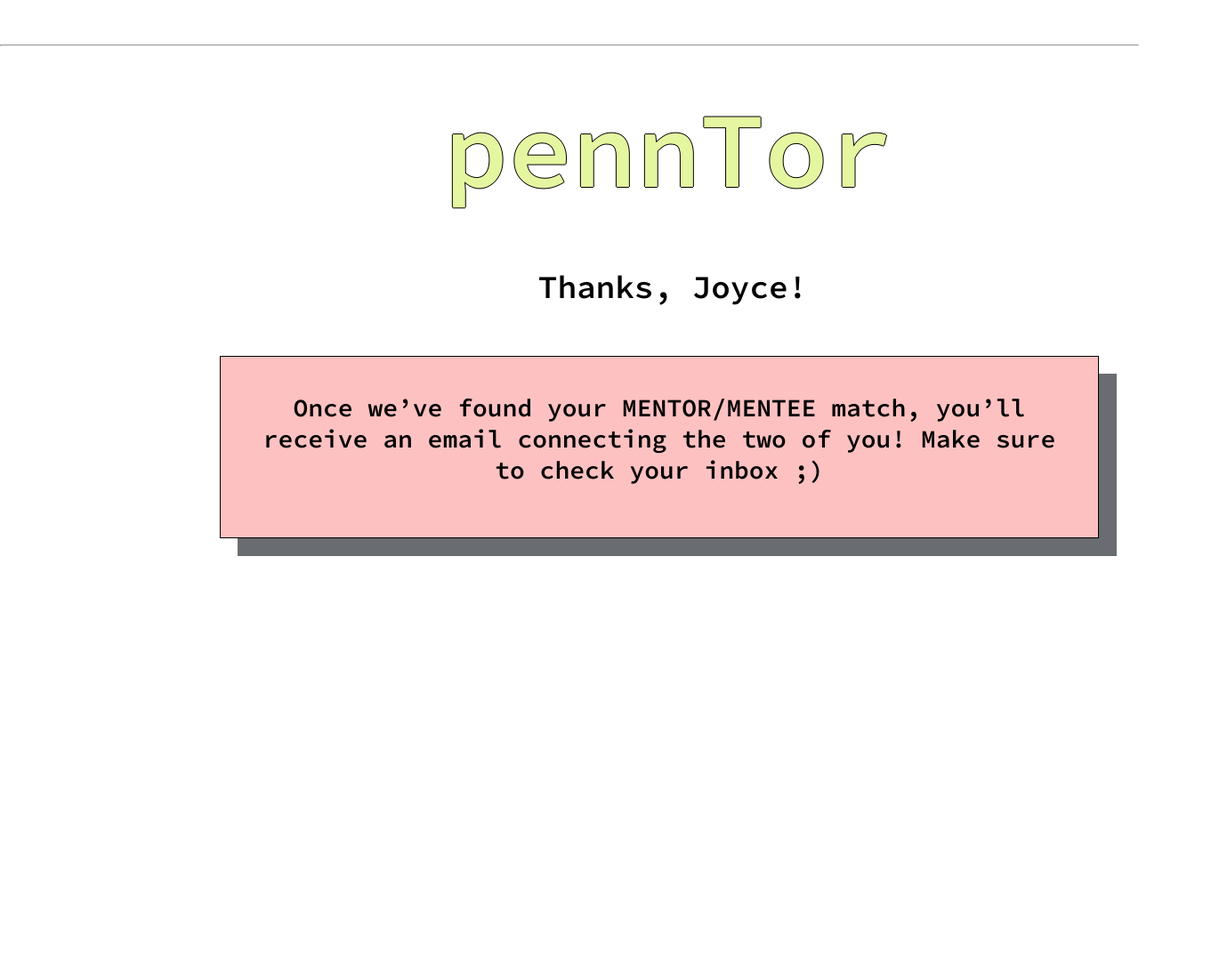
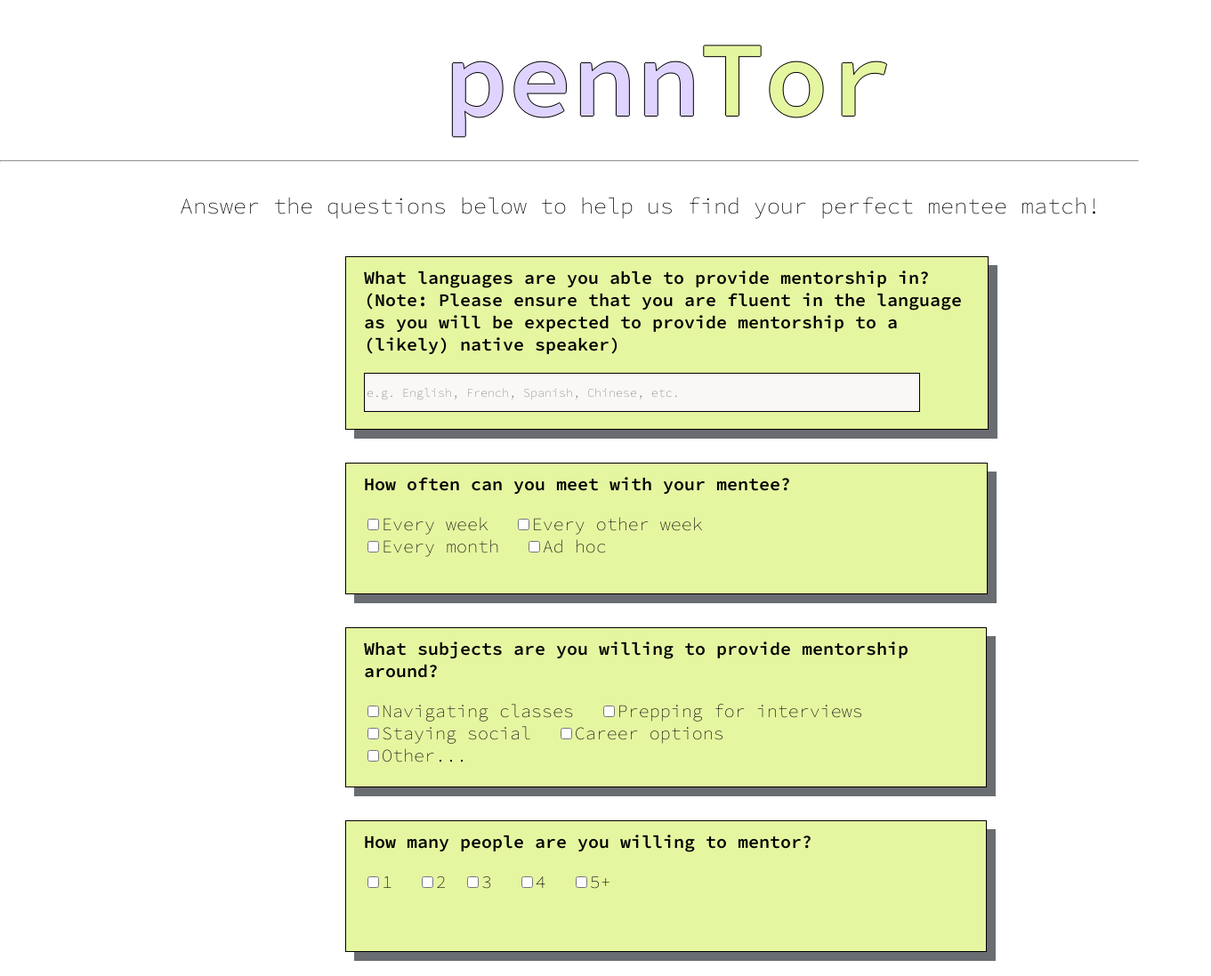
Before and after one commit to joycewang3/pennTor, a React (Create React App) app in the folder client/: page / in a window 1280 px wide. Shown: the top 1097 px of the page at 89% size, 1361 px wide, since content can reach past the window. Before the commit the page ends 800 px from the top, so only its background shows below. Built offline with nearby package versions, Linux system fonts and the light colour scheme; a web font is replaced by a local one.

Commit message:
Update Mentor v.2

```diff
--- a/client/src/App.js
+++ b/client/src/App.js
@@ -6,7 +6,9 @@ import EndPageBox from './EndPageBox';
 function App() {
   return (
     <div>
-
+    <Mentor />
+    {/* <EndPage />
+    <EndPageBox /> */}
     </div>
   );
 }
--- a/client/src/Mentor.css
+++ b/client/src/Mentor.css
@@ -10,7 +10,7 @@
   height: 151px;
   left: 499px;
   top: 12px;
-  font-family: Source Code Pro;
+
   font-style: normal;
   font-weight: bold;
   font-size: 120px;
@@ -18,6 +18,20 @@
   text-shadow: -1px 0 black, 0 1px black, 1px 0 black, 0 -1px black;
   /* identical to box height */
   color: #dfd3ff;
+}
+
+.Tor {
+  font-style: normal;
+  font-weight: bold;
+  font-size: 120px;
+  line-height: 151px;
+  text-shadow: -1px 0 black, 0 1px black, 1px 0 black, 0 -1px black;
+  /* identical to box height */
+  color: #e5f6a1;
+}
+
+.linedown {
+  margin-top: 180px;
 }
 
 .findMentee {
@@ -39,8 +53,8 @@
 .q1Box {
   position: absolute;
   width: 723px;
-  height: 148px;
-  left: 408px;
+  height: 195px;
+  left: 388px;
   top: 288px;
 
   background: #e5f6a1;
@@ -48,15 +62,16 @@
   box-sizing: border-box;
   backdrop-filter: blur(4px);
   box-shadow: 10px 10px #696c71;
-  padding: 10px;
+  padding-top: 10px;
+  padding-left: 20px;
 }
 
 .q2Box {
   position: absolute;
   width: 722px;
   height: 148px;
-  left: 408px;
-  top: 488px;
+  left: 388px;
+  top: 520px;
 
   background: #e5f6a1;
   border: 1px solid #000000;
@@ -64,14 +79,15 @@
   backdrop-filter: blur(4px);
   box-shadow: 10px 10px #696c71;
   padding: 10px;
+  padding-left: 20px;
 }
 
 .q3Box {
   position: absolute;
   width: 721px;
-  height: 154px;
-  left: 408px;
-  top: 688px;
+  height: 180px;
+  left: 388px;
+  top: 705px;
 
   background: #e5f6a1;
   border: 1px solid #000000;
@@ -79,14 +95,15 @@
   backdrop-filter: blur(4px);
   box-shadow: 10px 10px #696c71;
   padding: 10px;
+  padding-left: 20px;
 }
 
 .q4Box {
   position: absolute;
   width: 721px;
-  height: 154px;
-  left: 408px;
-  top: 888px;
+  height: 148px;
+  left: 388px;
+  top: 922px;
 
   background: #e5f6a1;
   border: 1px solid #000000;
@@ -94,14 +111,15 @@
   backdrop-filter: blur(4px);
   box-shadow: 10px 10px #696c71;
   padding: 10px;
+  padding-left: 20px;
 }
 
 .q5Box {
   position: absolute;
   width: 721px;
   height: 154px;
-  left: 408px;
-  top: 1088px;
+  left: 388px;
+  top: 1107px;
 
   background: #e5f6a1;
   border: 1px solid #000000;
@@ -109,14 +127,15 @@
   backdrop-filter: blur(4px);
   box-shadow: 10px 10px #696c71;
   padding: 10px;
+  padding-left: 20px;
 }
 
 .q6Box {
   position: absolute;
   width: 721px;
   height: 154px;
-  left: 408px;
-  top: 1288px;
+  left: 388px;
+  top: 1298px;
 
   background: #e5f6a1;
   border: 1px solid #000000;
@@ -124,12 +143,14 @@
   backdrop-filter: blur(4px);
   box-shadow: 10px 10px #696c71;
   padding: 10px;
+  padding-left: 20px;
 }
+
 .q7Box {
   position: absolute;
   width: 721px;
-  height: 154px;
-  left: 408px;
+  height: 210px;
+  left: 388px;
   top: 1488px;
 
   background: #e5f6a1;
@@ -138,13 +159,15 @@
   backdrop-filter: blur(4px);
   box-shadow: 10px 10px #696c71;
   padding: 10px;
+  padding-left: 20px;
 }
+
 .q8Box {
   position: absolute;
   width: 721px;
   height: 154px;
-  left: 408px;
-  top: 1688px;
+  left: 388px;
+  top: 1735px;
 
   background: #e5f6a1;
   border: 1px solid #000000;
@@ -152,6 +175,32 @@
   backdrop-filter: blur(4px);
   box-shadow: 10px 10px #696c71;
   padding: 10px;
+  padding-left: 20px;
+}
+
+.submit {
+  position: absolute;
+  width: 155px;
+  height: 33px;
+  left: 682px;
+  top: 1926px;
+  bottom: 50px;
+
+  background: #dfd3ff;
+  border: 2px solid #000000;
+  box-sizing: border-box;
+  backdrop-filter: blur(4px);
+
+  font-weight: bold;
+  font-size: 20px;
+}
+
+.submit:hover {
+  background: #fdc1c1;
+  box-shadow: 5px 5px #696c71;
+
+  font-weight: bold;
+  font-size: 20px;
 }
 
 .question {
@@ -176,31 +225,3 @@
   height: 44px;
   width: 625px;
 }
-
-.submit {
-  position: absolute;
-  width: 155px;
-  height: 33px;
-  left: 682px;
-  top: 1888px;
-
-  background: #ffffff;
-  border: 1px solid #000000;
-  box-sizing: border-box;
-  backdrop-filter: blur(4px);
-
-  font-weight: bold;
-  font-size: 20px;
-}
-
-.submit:hover {
-  background: #dfd3ff;
-  box-shadow: 5px 5px #696c71;
-
-  font-weight: bold;
-  font-size: 20px;
-}
-
-form {
-  padding-bottom: 50px;
-}
--- a/client/src/Mentor.js
+++ b/client/src/Mentor.js
@@ -4,8 +4,8 @@ import React from "react";
 const Mentor = () => {
   return (
     <div>
-      <header className="pennTor">pennTor</header>
-
+      <header className="pennTor">penn<span className="Tor">Tor</span></header>
+      <hr className="linedown"></hr>
       <a className="findMentee">
         Answer the questions below to help us find your perfect mentee match!
       </a>
@@ -25,54 +25,6 @@ const Mentor = () => {
             name="language"
             size="90"
             placeholder="e.g. English, French, Spanish, Chinese, etc."
-            required
-          />
-        </div>
-        <div className="q1Box">
-          <label className="question">
-            What languages are you able to provide mentorship in? (Note: Please
-            ensure that you are fluent in the language as you will be expected
-            to provide mentorship to a (likely) native speaker)
-          </label>
-          <br></br>
-          <br></br>
-          <input
-            type="text"
-            id="questionText"
-            name="language"
-            size="90"
-            required
-          />
-        </div>
-        <div className="q1Box">
-          <label className="question">
-            What languages are you able to provide mentorship in? (Note: Please
-            ensure that you are fluent in the language as you will be expected
-            to provide mentorship to a (likely) native speaker)
-          </label>
-          <br></br>
-          <br></br>
-          <input
-            type="text"
-            id="questionText"
-            name="language"
-            size="90"
-            required
-          />
-        </div>
-        <div className="q1Box">
-          <label className="question">
-            What languages are you able to provide mentorship in? (Note: Please
-            ensure that you are fluent in the language as you will be expected
-            to provide mentorship to a (likely) native speaker)
-          </label>
-          <br></br>
-          <br></br>
-          <input
-            type="text"
-            id="questionText"
-            name="language"
-            size="90"
             required
           />
         </div>
@@ -182,6 +134,7 @@ const Mentor = () => {
             id="questionText"
             name="language"
             size="90"
+            placeholder="e.g. National Taiwan University, International Business"
             required
           />
         </div>
@@ -197,6 +150,7 @@ const Mentor = () => {
             id="questionText"
             name="language"
             size="90"
+            placeholder="e.g. Taipei, Taiwan"
             required
           />
         </div>
@@ -226,7 +180,7 @@ const Mentor = () => {
           <label className="checkbox" for="frequency4">
             Gardener
           </label>{" "}
-          &nbsp;&nbsp;
+          <br></br>
           <input type="checkbox" id="frequency" name="frequency5" value="" />
           <label className="checkbox" for="frequency4">
             Pet Owner
@@ -251,7 +205,7 @@ const Mentor = () => {
           <label className="checkbox" for="frequency4">
             Artist
           </label>{" "}
-          &nbsp;&nbsp;
+          <br></br>
           <input type="checkbox" id="frequency" name="frequency5" value="" />
           <label className="checkbox" for="frequency4">
             Health-nut
@@ -271,7 +225,7 @@ const Mentor = () => {
           <label className="checkbox" for="frequency4">
             Beach-lounger
           </label>{" "}
-          &nbsp;&nbsp;
+          <br></br>
           <input type="checkbox" id="frequency" name="frequency5" value="" />
           <label className="checkbox" for="frequency4">
             Class clown
@@ -291,7 +245,7 @@ const Mentor = () => {
           <label className="checkbox" for="frequency4">
             Activist
           </label>{" "}
-          &nbsp;&nbsp;
+          <br></br>
           <input type="checkbox" id="frequency" name="frequency5" value="" />
           <label className="checkbox" for="frequency4">
             Parent
@@ -310,16 +264,15 @@ const Mentor = () => {
             id="questionText"
             name="language"
             size="90"
+            placeholder=":)))"
             required
           />
         </div>
+      </form>
       <button type="button" className="submit" onClick="submitFunction()">
         Submit!
       </button>
-      </form>
-
     </div>
-
   );
 };
 
--- a/client/src/index.js
+++ b/client/src/index.js
@@ -3,14 +3,10 @@ import ReactDOM from 'react-dom';
 import './index.css';
 import App from './App';
 import reportWebVitals from './reportWebVitals';
-import EndPage from './EndPage';
-import EndPageBox from './EndPageBox';
 
 ReactDOM.render(
   <React.StrictMode>
     <App />
-    <EndPage />
-    <EndPageBox />
   </React.StrictMode>,
   document.getElementById('root')
 );
```
